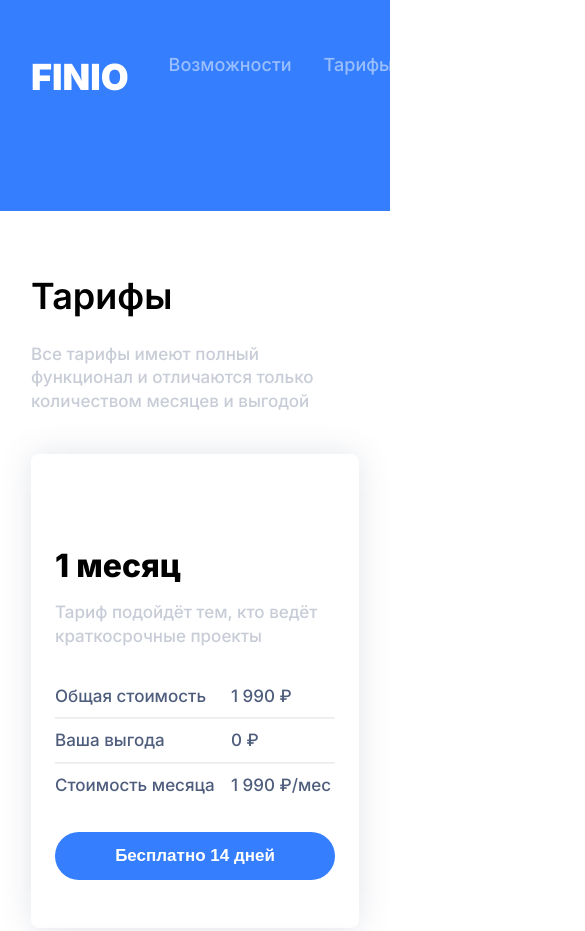
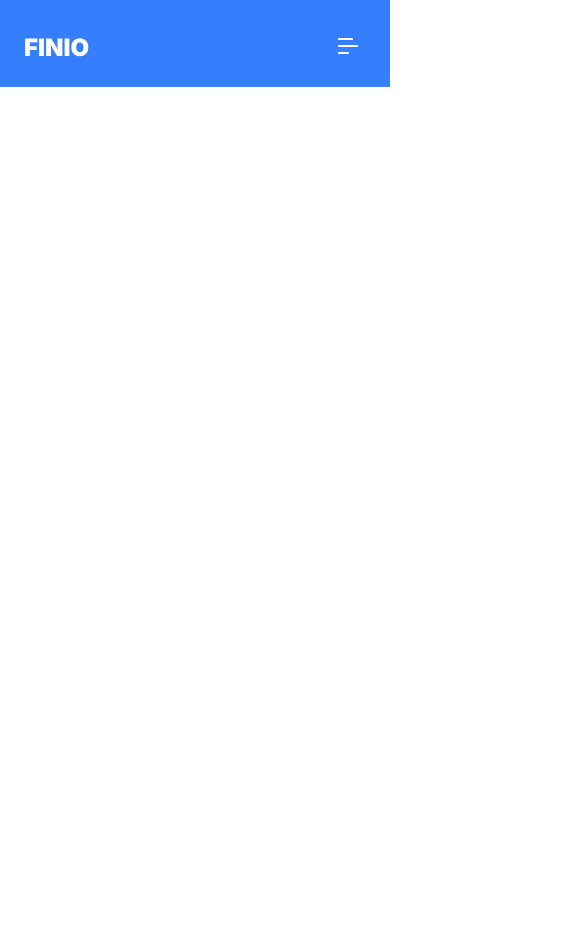
Before and after one commit to askoptev/html-css-homework, a plain HTML site: page 4-Finio/index.html in a window 390 px wide. Shown: the top 931 px of the page, 585 px wide, since content can reach past the window. After the commit the page ends 844 px from the top, so only its background shows below. Drawn offline with Linux system fonts and the light colour scheme.

Commit message:
23.1. Домашнее задание - Проект
header mobile ready

```diff
--- a/4-Finio/index.html
+++ b/4-Finio/index.html
@@ -11,11 +11,11 @@
       rel="stylesheet"
     />
     <link rel="stylesheet" href="./styles/global.css" />
-    <link rel="stylesheet" href="./styles/layout.css" />
     <link rel="stylesheet" href="./styles/page.css" />
-    <link rel="stylesheet" href="./styles/components.css" />
     <link rel="stylesheet" href="./styles/header.css" />
     <link rel="stylesheet" href="./styles/tariff.css" />
+    <link rel="stylesheet" href="./styles/layout.css" />
+    <link rel="stylesheet" href="./styles/components.css" />
   </head>
   <body>
     <header class="header">
@@ -30,9 +30,14 @@
           </ul>
         </nav>
         <button class="button button_light header__button">Личный кабинет</button>
+        <button class="header__button-menu-mobile"
+          aria-expanded="false"
+          aria-haspopup="true">
+          <img src="./images/menu-icon.svg" alt="Кнопка мобильное меню">
+        </button>
       </div>
     </header>
-    <section class="section">
+    <!-- <section class="section">
       <div class="container container_tariff">
         <h2 class="title-h2">Тарифы</h2>
         <p class="subtitle subtitle_mb">
@@ -109,6 +114,6 @@
           </div>
         </div>
       </div>
-    </section>
+    </section> -->
   </body>
 </html>
--- a/4-Finio/styles/components.css
+++ b/4-Finio/styles/components.css
@@ -38,7 +38,6 @@
   display: flex;
   list-style-type: none;
   gap: 32px;
-  margin: 52px 0;
 }
 
 .menu__item a {
@@ -51,3 +50,10 @@
 .menu__item a:hover {
   color: var(--color-text-light);
 }
+
+
+@media  (max-width: 960px ) {
+  .menu {
+    display: none;
+  }
+}
--- a/4-Finio/styles/global.css
+++ b/4-Finio/styles/global.css
@@ -1,5 +1,6 @@
 :root {
-  --layout-width: 1156px;
+  --layout-width: 1204px;
+  --breakpoint-1156: 1156px;
 
   --color-primary: #357efe;
   --color-primary-hover: #3173e6;
@@ -21,6 +22,7 @@
   --color-button-light: #ffffff;
   --color-button-light-hover: #eeeeee;
   --color-button-light-active: #dddddd;
+  --color-border-light-opacity-16: #FFFFFF16;
 
   --border-8: 8px;
   --border-47: 47px;
--- a/4-Finio/styles/header.css
+++ b/4-Finio/styles/header.css
@@ -1,9 +1,6 @@
 /* header */
 .header__container {
-  display: flex;
-  align-items: center;
-  justify-content: space-between;
-  padding-bottom: 57px;
+  padding-bottom: 56px;
 }
 
 .header__logo {
@@ -12,4 +9,43 @@
   line-height: 140%;
   text-transform: uppercase;
   color: var(--color-text-light);
+  margin: 40px 0;
 }
+
+.header__button-menu-mobile {
+  display: none;
+  background: none;
+  border: none;
+  cursor: pointer;
+}
+
+@media (max-width: 960px) {
+  .menu {
+    display: none;
+  }
+  .header__button {
+    display: none;
+  }
+  .header__button-menu-mobile {
+    margin: 33px 0 24px 0;
+    display: block;
+  }
+  .header__logo {
+    font-size: 24px;
+    margin: 28px 0 19px 0;
+  }
+  .header__container {
+    padding-bottom: 0;
+    border-bottom: 1px solid var(--color-border-light-opacity-16);
+  }
+}
+
+@media (max-width: 375px) {
+
+}
+
+@media (max-width: 1156px) {
+  /* .header {
+    max-width: 328px;
+  } */
+}
--- a/4-Finio/styles/page.css
+++ b/4-Finio/styles/page.css
@@ -14,8 +14,12 @@
 
 /* container */
 .container {
+  display: flex;
+  align-items: center;
+  justify-content: space-between;
   max-width: var(--layout-width);
   margin: 0 auto;
+  padding: 0 24px;
 }
 
 .container_tariff {
@@ -35,13 +39,13 @@
   background-color: yellow;
 } */
 
-@media (max-width: 1250px) {
-  .container {
+@media (max-width: 1156px) {
+  /* .container {
     max-width: 328px;
     margin: 0 auto 64px auto;
   }
 
   .container_tariff {
     margin-bottom: 64px;
-  }
+  } */
 }
--- a/4-Finio/styles/tariff.css
+++ b/4-Finio/styles/tariff.css
@@ -203,7 +203,7 @@
   margin-top: 34px;
 }
 
-@media (max-width: 1250px) {
+/* @media (max-width: 1250px) {
   .title-h2 {
     font-size: 36px;
     text-align: start;
@@ -234,4 +234,4 @@
   .tariff__button {
     margin-top: 26px;
   }
-}
+} */
```
Also changed, not shown: 4-Finio/images/menu-icon.svg (added).
